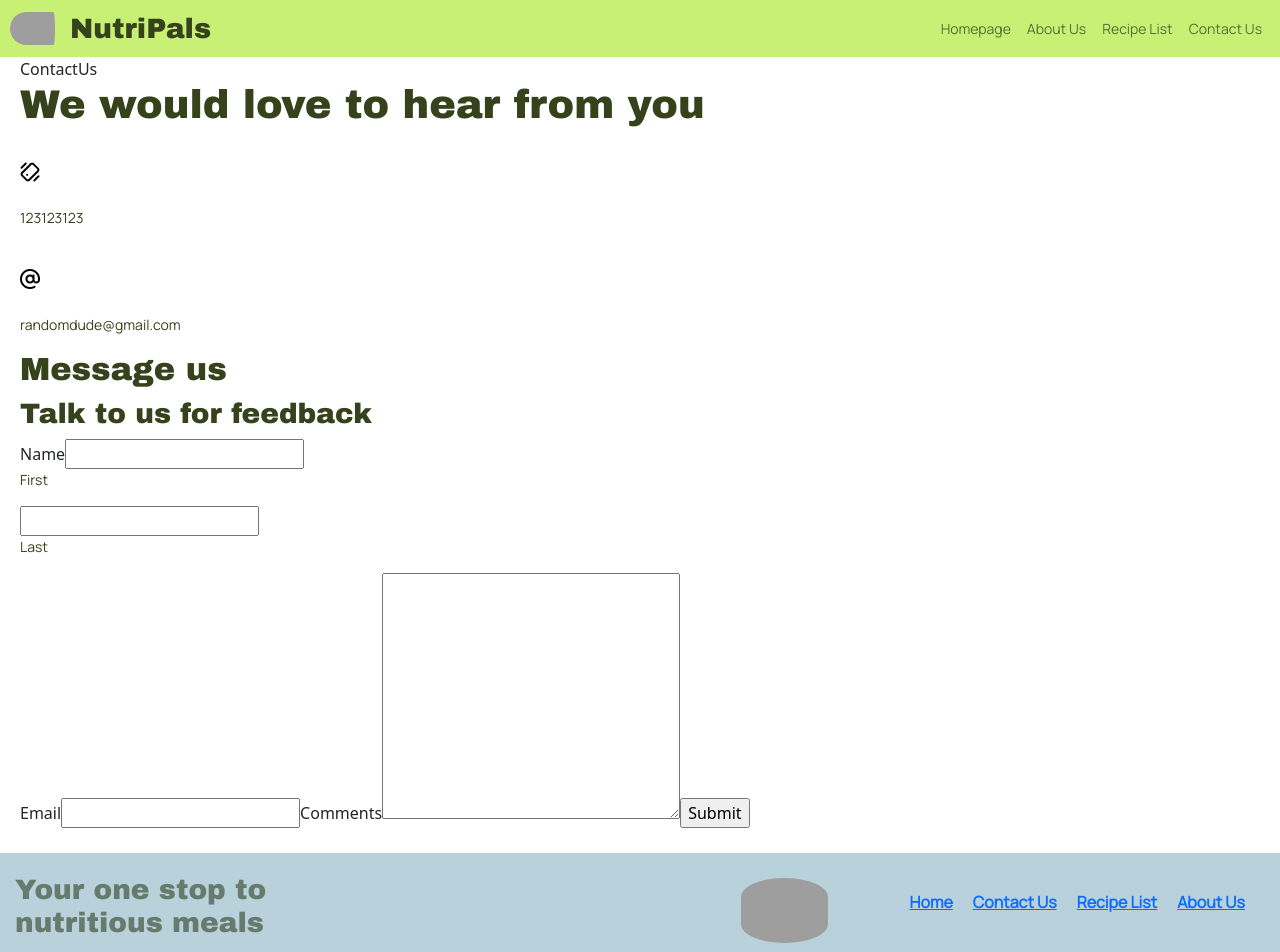
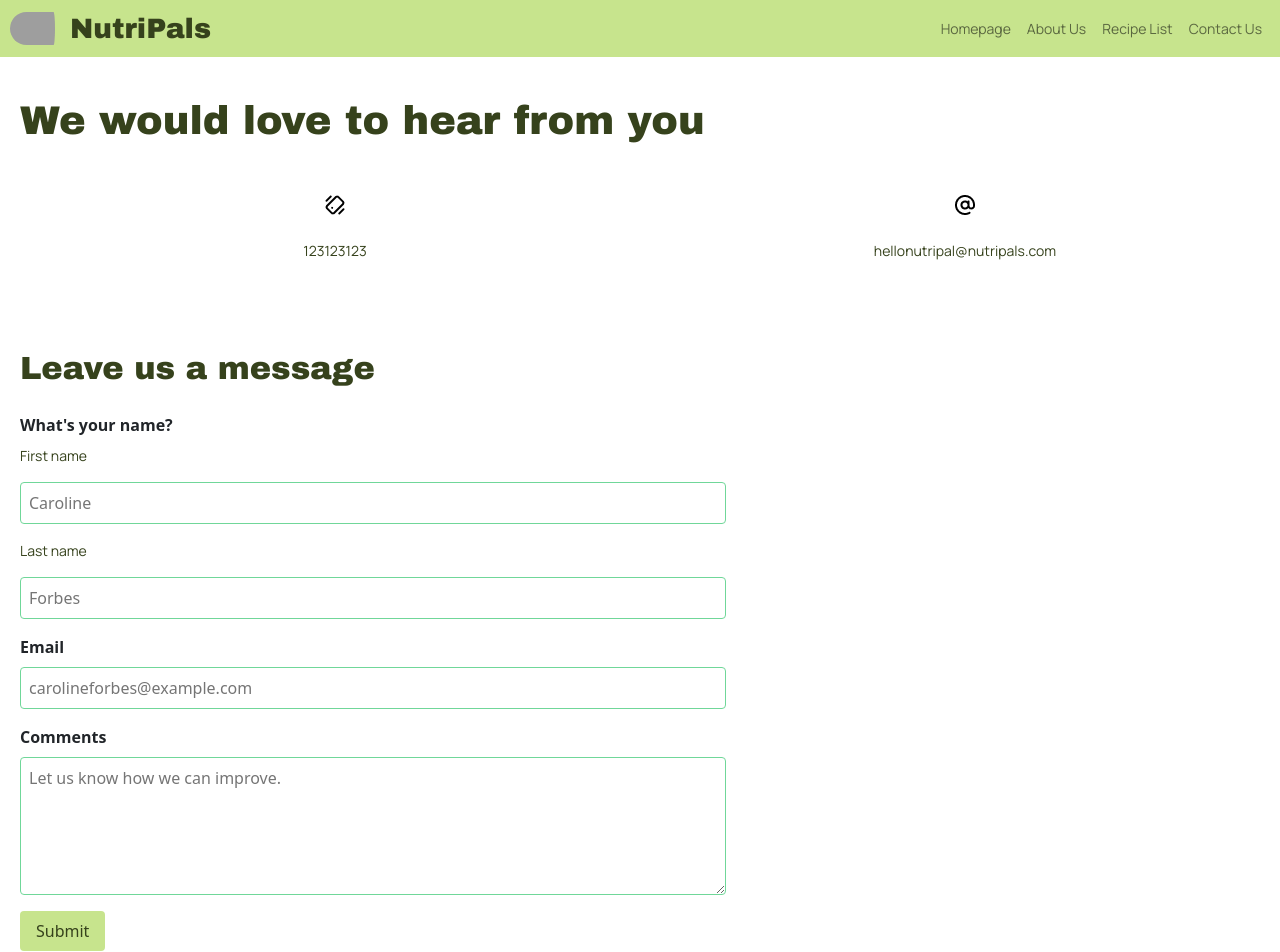
Before and after one commit to NutriPall/NutriPals, a React (Vite) app in the folder frontend/: page /contact-us in a window 1280 px wide. Shown: the top 952 px of the page. Built offline with nearby package versions, Linux system fonts and the light colour scheme; grey boxes are pictures that could not be loaded.

Commit message:
Added styling to contact us, small css fix in footer, small css fix in about us

```diff
--- a/frontend/src/components/Footer/Footer.css
+++ b/frontend/src/components/Footer/Footer.css
@@ -15,8 +15,9 @@ footer {
  margin-right: auto;
 }
 
-.footer-links {
- padding: 25px;
+.footer-links a{
+ padding: 15px;
+ text-decoration: none;
 }
 
 .footer-links p {
@@ -33,7 +34,7 @@ footer {
     display: none;
 }
 
-@media screen and (min-width: 641px) {
+@media screen and (min-width: 1200px) {
     .footer-links p {
         padding: 10px;
         font-size: 16px;
--- a/frontend/src/pages/AboutUs/About-us.css
+++ b/frontend/src/pages/AboutUs/About-us.css
@@ -1,7 +1,7 @@
 
 .team-card {
     border: none !important;
-    background-color: var(--main-color-footer) !important;
+    background-color: var(--main-color) !important;
     padding: 15px;
   }
 
@@ -25,7 +25,7 @@
 }
 
 .story-li:hover {
-    background-color: var(--main-color);
+    background-color: var(--main-color-footer);
 }
 
 #about-us-img {
--- /dev/null
+++ b/frontend/src/pages/ContactUs/ContactUs.css
@@ -0,0 +1,65 @@
+.contact-us-title {
+    margin-top: 40px;
+    margin-bottom: 25px;
+}
+
+.contacts {
+    display: grid;
+    grid-template-columns: 1fr 1fr;
+    grid-template-rows: 1fr 1fr;
+    justify-items: center;
+}
+
+.phone-icon {
+    grid-area: 1 / 1 / 2 / 2 ;
+}
+
+.email-icon {
+    grid-area: 1 / 2 / 2 / 3 ;
+}
+
+.phone-text {
+    grid-area: 2 / 1 / 3 / 2 ;
+}
+
+.email-text {
+    grid-area: 2 / 2 / 3 / 3;
+}
+
+form {
+    display: flex;
+    flex-direction: column;
+    align-items: flex-start;
+    width: 80%;
+    margin-top: 25px;
+  }
+
+  label {
+    font-weight: bold;
+    margin-bottom: 0.5rem;
+  }
+
+  input[type="text"],
+  input[type="email"],
+  textarea {
+    padding: 0.5rem;
+    margin-bottom: 1rem;
+    border-radius: 0.25rem;
+    border: 1px solid var(--secondary-color);
+    font-size: 1rem;
+    width: 70%;
+  }
+
+  input[type="submit"] {
+    padding: 0.5rem 1rem;
+    margin-top: 1rem;
+    border-radius: 0.25rem;
+    background-color: var(--main-color);
+    color: var(--main-color-text);
+    font-size: 1rem;
+    border: none;
+  }
+
+  input[type="submit"]:hover {
+    background-color: var(--secondary-color);
+  }
--- a/frontend/src/pages/ContactUs/ContactUs.jsx
+++ b/frontend/src/pages/ContactUs/ContactUs.jsx
@@ -2,6 +2,7 @@ import React from "react";
 import { useState } from "react";
 import phone from "./images/phone-icon.png"
 import email from "./images/email-icon.png";
+import "./ContactUs.css";
 
 const ContactUs = () => {
   const [value, setValue] = useState({
@@ -20,37 +21,40 @@ const ContactUs = () => {
 
   return (
     <div>
-      ContactUs
-      <h1>We would love to hear from you</h1>
-      <img src={phone} alt="email icon" />
-      <p>123123123</p>
-      <img src={email} alt="email icon" />
-      <p>randomdude@gmail.com</p>
-      <h2>Message us</h2>
-      <h3>Talk to us for feedback</h3>
+      <h1 className="contact-us-title">We would love to hear from you</h1>
+      <div className="contacts">
+      <img id="phone-icon" src={phone} alt="email icon" />
+      <img className="email-icon" src={email} alt="email icon" />
+      <p className="phone-text">123123123</p>
+      <p className="email-text">hellonutripal@nutripals.com</p>
+      </div>
+      <h2 className="contact-us-title">Leave us a message</h2>
       <form action="" onSubmit={handleSubmit}>
-        <label htmlFor="name">Name</label>
+        <label htmlFor="name">What's your name?</label>
+        <p>First name</p>
         <input
           type="text"
           name="firstName"
           id="name"
+          placeholder="Caroline"
           value={value.firstName}
           onChange={handleChange}
         />
-        <p>First</p>
+        <p>Last name</p>
         <input
           type="text"
           name="lastName"
           id="name"
+          placeholder="Forbes"
           value={value.lastName}
           onChange={handleChange}
         />
-        <p>Last</p>
         <label htmlFor="email">Email</label>
         <input
           type="email"
           name="email"
           id="email"
+          placeholder="carolineforbes@example.com"
           value={value.email}
           onChange={handleChange}
         />
@@ -58,10 +62,11 @@ const ContactUs = () => {
         <textarea
           name="comments"
           id="comments"
+          placeholder="Let us know how we can improve."
           value={value.comments}
           onChange={handleChange}
           cols="30"
-          rows="10"
+          rows="5"
         ></textarea>
         <input type="submit" value="Submit" />
       </form>
--- a/frontend/src/style/App.css
+++ b/frontend/src/style/App.css
@@ -1,7 +1,7 @@
 :root {
     --main-font-text: "Manrope", sans-serif;
     --main-font-heading: 'Archivo Black', sans-serif;
-    --main-color: #C7F075;
+    --main-color: #c7e48d;
     --secondary-color: #70D799;
     --main-color-text: #36421c;
     --main-color-links: #667b6e;
```
